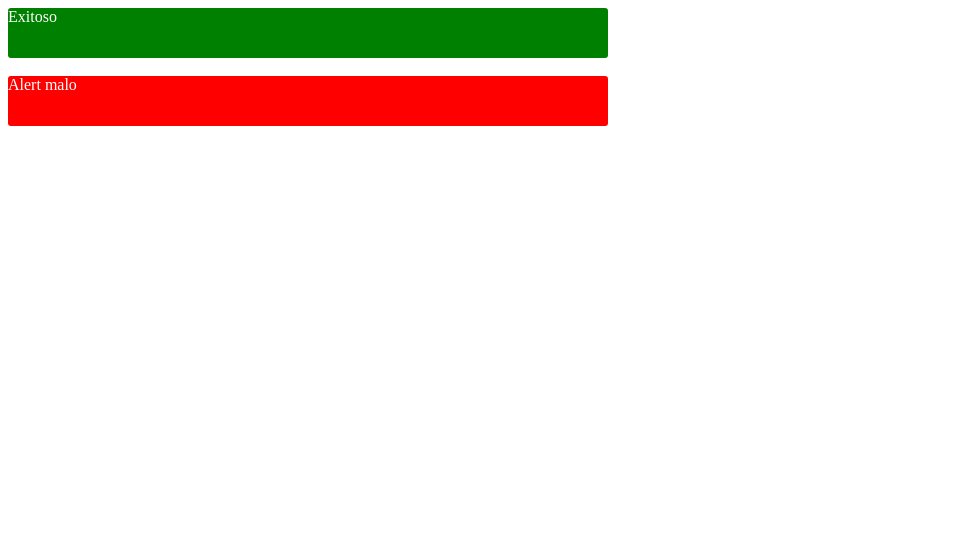
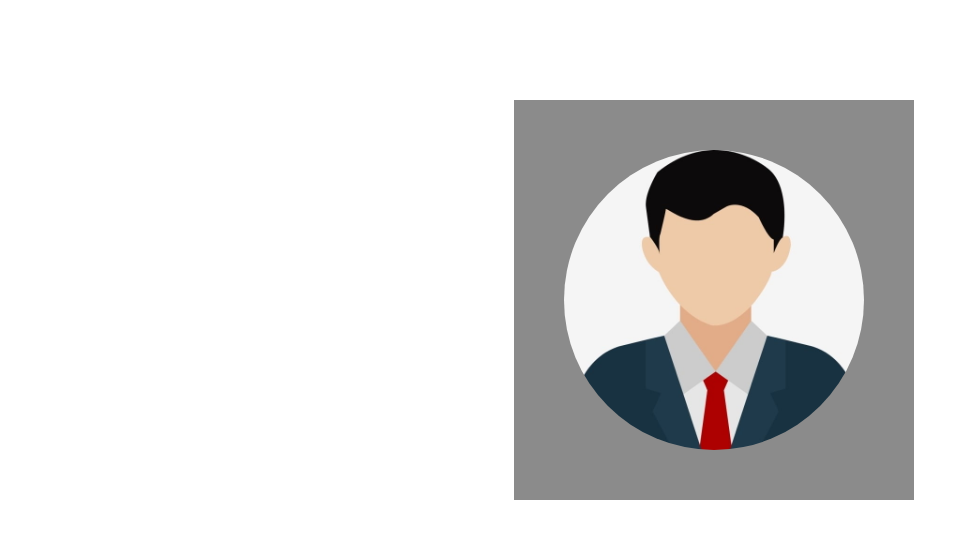
Before and after one commit to Davila99/ReactApp, a JavaScript app: page / in a window 1280 px wide. Shown: the top 538 px of the page, without its empty margins (0-969 px from the left). Built offline with nearby package versions, Linux system fonts and the light colour scheme; the HTML template or start-up script is replaced by a standard one.

Commit message:
he editado el componente de avatar y agragado los primeors estilos

```diff
--- a/src/App.js
+++ b/src/App.js
@@ -1,13 +1,14 @@
 import { ShowAlert } from "./components/Alerts";
+import {ShowAvatar} from "./components/Avatar"
 
 
 function App() {
   return (
     <div className="App">
       <header className="App-header">
-
-        <ShowAlert altura="50px" ancho="600px" colorFondo="green" colorTexto="white" texto="Exitoso"></ShowAlert>
-        <ShowAlert altura="50px" ancho="600px" colorFondo="red" colorTexto="white" texto="Alert malo"></ShowAlert>
+        <ShowAvatar></ShowAvatar>
+        {/* <ShowAlert altura="50px" ancho="600px" colorFondo="green" colorTexto="white" texto="Exitoso"></ShowAlert>
+        <ShowAlert altura="50px" ancho="600px" colorFondo="red" colorTexto="white" texto="Alert malo"></ShowAlert> */}
       </header>
     </div>
   );
--- a/src/components/Avatar.js
+++ b/src/components/Avatar.js
@@ -1,11 +1,28 @@
-const Avatar=() =>{
+import avatar from './image/avatar.jpg'
+const ShowAvatar=() =>{
 
     return(
-<div >
-<div>
+<div style={{
+    backgroundColor:'#8B8B8B',
+    width:'400px',
+    height:'400px',
+    marginTop:'100px',
+    marginLeft:'40%'
 
-</div>
+}}>
+<img src={avatar} alt="" style={{
+    borderRadius:'50%',
+    width:'300px',
+    height:'300px',
+   marginTop:'50px',
+   marginLeft:'50px'
+}}/>
+
 </div>
     );
 
 }
+
+export {
+    ShowAvatar
+}
```
Also changed, not shown: src/components/image/avatar.jpg (added), 1 other file (tests, documents, lock files or other folders).
